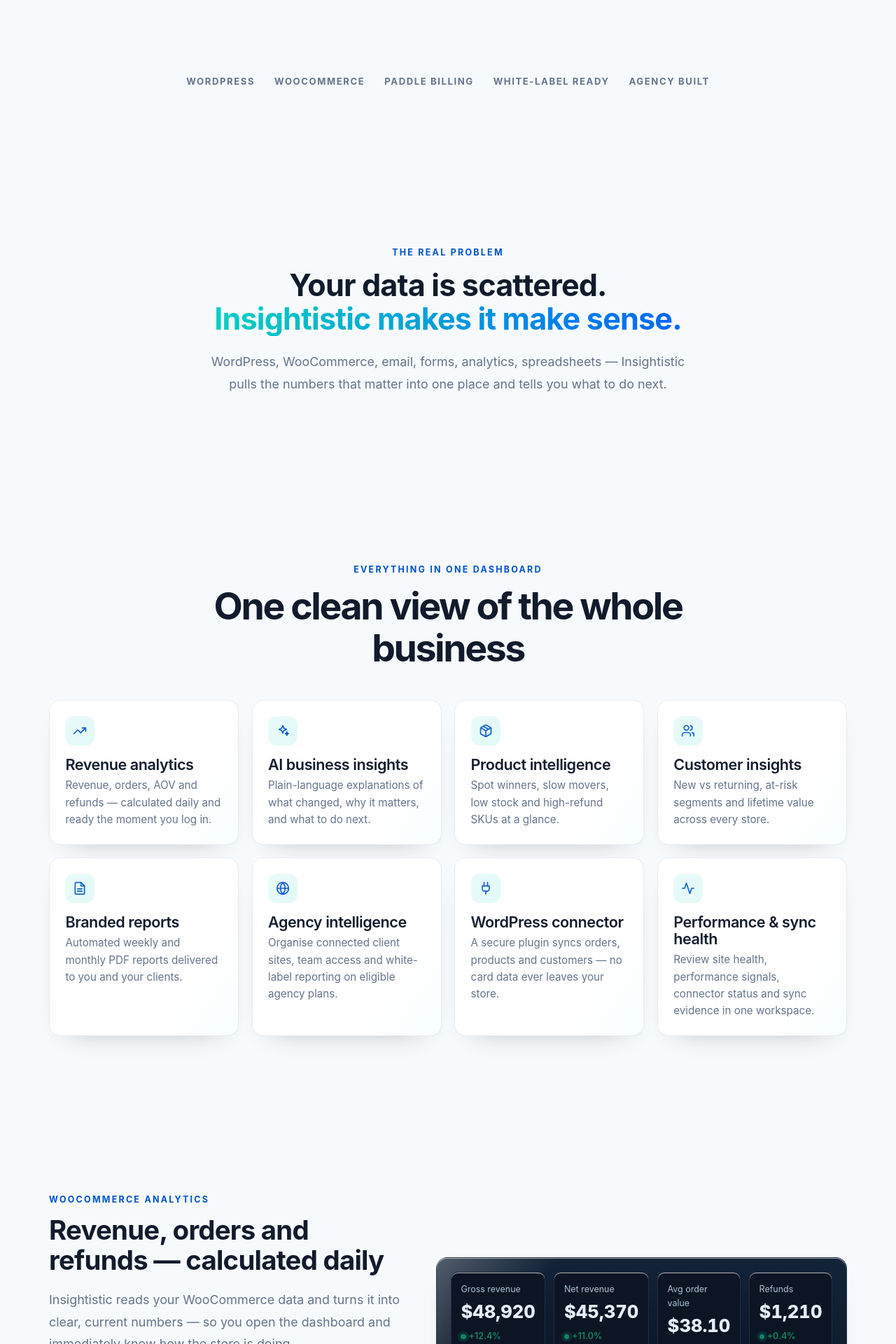
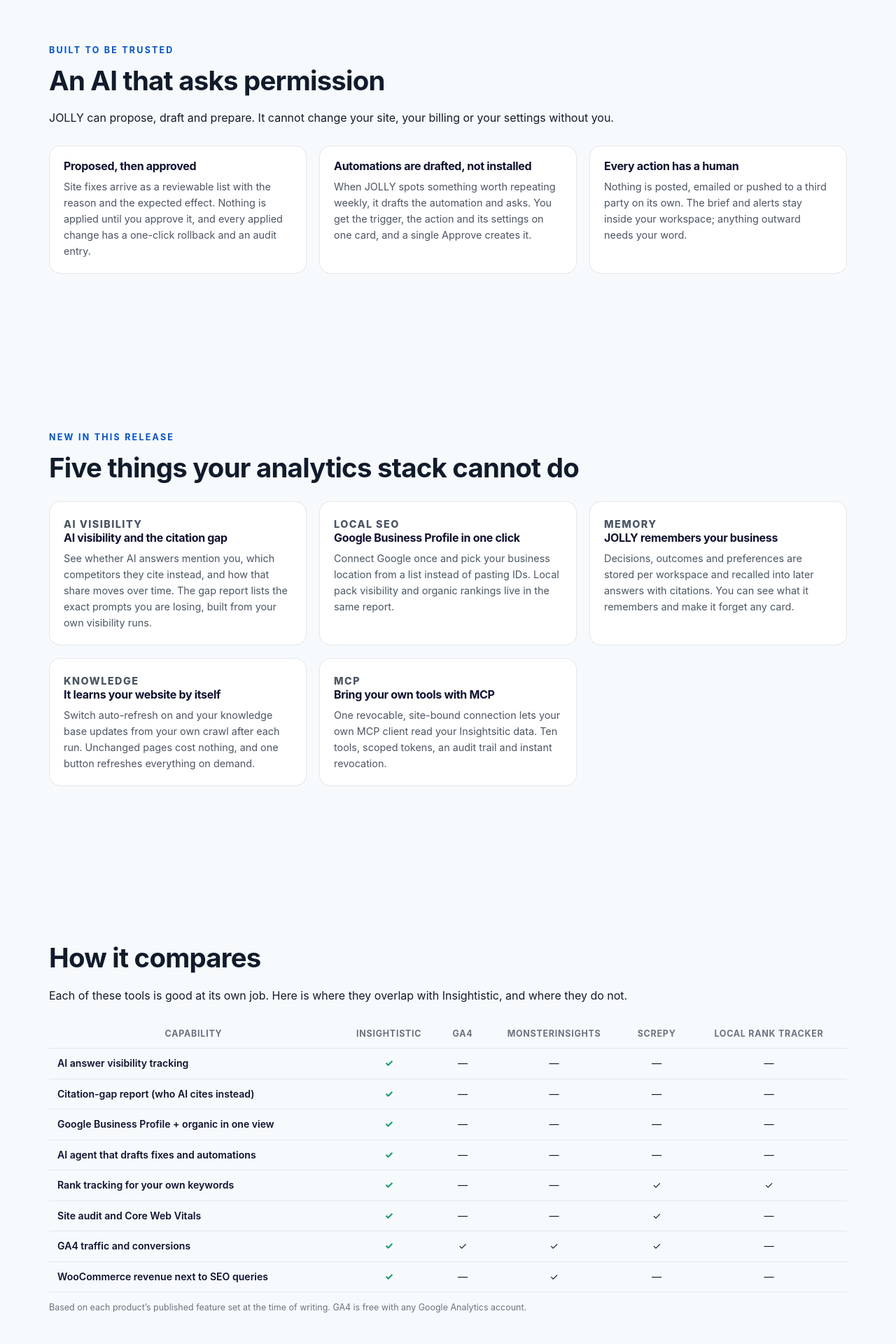
Before and after one commit to Shubochandrosarker/insightistic-website, a WordPress theme: template insightistic-marketing/front-page.php in a window 1280 px wide. Shown: the part 1120-3040 px from the top of the page at 70% size. Run offline with PHP 8.4 and a stand-in for WordPress, Linux system fonts and the light colour scheme; the site name, menu and one post (Sample post) are stand-ins, and other content is empty; some libraries are stand-ins or nearby versions.

Commit message:
feat(marketing): V3 story sections - proof, permission model, capabilities, comparison
The homepage now tells the V3 story instead of listing features.

- Hero: "Your business, handled. Even at 3 AM." with a subtitle that names what
  JOLLY actually reads (Search Console, GA4, WooCommerce, site audit, knowledge
  base) and what it hands back (a brief with the one decision that matters).
- Proof block: the morning-brief line ("While you slept: 3 things changed, 1
  needs your decision, 0 fires") explicitly labelled as an example of the
  brief's shape, not as any visitor's numbers.
- Trust: "An AI that asks permission" - proposed-then-approved site fixes with
  rollback and audit, automations drafted not installed, and nothing posted,
  emailed or pushed without the owner.
- Five capability blocks: AI visibility + citation gap, GBP one-click, learning
  memory, knowledge auto-pilot, MCP connection - each stated as the product
  actually behaves.
- Comparison table vs GA4 / MonsterInsights / Screpy / Local Rank Tracker:
  factual rows only, em dashes where a tool does not do the thing, and a note
  that it reflects published feature sets.

All PHP lints clean; the promo-bar specs still pass 7/7.

Still to come in this rebrand: the per-platform AppSumo CTA slugs (the helper
refactor is written but the CTA audit is not), the wave-1 copy fixes, annual
pricing and credit-economics explainers, and staging screenshots per page.

```diff
--- a/insightistic-marketing/assets/css/theme.css
+++ b/insightistic-marketing/assets/css/theme.css
@@ -1186,3 +1186,25 @@ body { background: #F7FAFC; color: #111B2C; }
 	.ins-credit-pack strong { font-size: 0.95rem; }
 	.ins-credit-pack span { font-size: 0.86rem; }
 }
+
+/* V3 story sections: proof, permission model, capabilities, comparison. */
+.ins-proof__card { max-width: 820px; margin: 0 auto; padding: 32px; border-radius: 20px; background: #0f1230; color: #fff; text-align: center; }
+.ins-proof__eyebrow { margin: 0 0 10px; font-size: 11px; font-weight: 800; letter-spacing: .12em; text-transform: uppercase; color: #f5c451; }
+.ins-proof__title { margin: 0; font-size: clamp(1.35rem, 3vw, 2rem); line-height: 1.25; font-weight: 800; }
+.ins-proof__note { margin: 12px auto 0; max-width: 620px; font-size: .85rem; color: rgba(255,255,255,.65); }
+.ins-proof__list { display: flex; flex-wrap: wrap; justify-content: center; gap: 28px; margin: 22px 0 0; padding: 0; list-style: none; font-size: .85rem; color: rgba(255,255,255,.8); }
+.ins-proof__list strong { display: block; font-size: 1.6rem; font-weight: 800; color: #fff; }
+.ins-trust__grid, .ins-v3-features__grid { display: grid; gap: 18px; margin-top: 26px; }
+@media (min-width: 782px) { .ins-trust__grid { grid-template-columns: repeat(3, 1fr); } .ins-v3-features__grid { grid-template-columns: repeat(2, 1fr); } }
+@media (min-width: 1100px) { .ins-v3-features__grid { grid-template-columns: repeat(3, 1fr); } }
+.ins-trust__item, .ins-v3-features__item { padding: 20px; border: 1px solid rgba(15,18,48,.1); border-radius: 16px; background: #fff; }
+.ins-trust__item h3, .ins-v3-features__item h3 { margin: 0 0 8px; font-size: 1rem; font-weight: 700; color: #0f1230; }
+.ins-trust__item p, .ins-v3-features__item p { margin: 0; font-size: .9rem; line-height: 1.6; color: #4b5563; }
+.ins-v3-features__tag { margin: 0 0 6px; font-size: 10px; font-weight: 800; letter-spacing: .1em; text-transform: uppercase; color: #7c3aed; }
+.ins-compare__scroll { margin-top: 22px; overflow-x: auto; }
+.ins-compare__table { width: 100%; border-collapse: collapse; font-size: .88rem; }
+.ins-compare__table th, .ins-compare__table td { padding: 10px 12px; border-bottom: 1px solid rgba(15,18,48,.08); text-align: center; white-space: nowrap; }
+.ins-compare__table thead th { font-size: .78rem; text-transform: uppercase; letter-spacing: .06em; color: #6b7280; }
+.ins-compare__table tbody th { text-align: left; font-weight: 600; color: #0f1230; white-space: normal; }
+.ins-compare__table .is-yes { color: #059669; font-weight: 700; }
+.ins-compare__note { margin-top: 12px; font-size: .78rem; color: #6b7280; }
--- a/insightistic-marketing/front-page.php
+++ b/insightistic-marketing/front-page.php
@@ -14,6 +14,7 @@ get_header();
 <main id="main" class="ins-main ins-home">
 	<?php
 	get_template_part( 'template-parts/sections/hero' );
+	get_template_part( 'template-parts/sections/v3-story' );
 	get_template_part( 'template-parts/sections/analytics-preview' );
 	get_template_part( 'template-parts/sections/logo-cloud' );
 	get_template_part( 'template-parts/sections/problem' );
--- a/insightistic-marketing/template-parts/sections/hero.php
+++ b/insightistic-marketing/template-parts/sections/hero.php
@@ -10,8 +10,8 @@ if ( ! defined( 'ABSPATH' ) ) {
 }
 
 $eyebrow  = insightistic_option( 'insightistic_hero_eyebrow', __( 'AI business intelligence for WordPress & WooCommerce', 'insightistic-marketing' ) );
-$title    = insightistic_option( 'insightistic_hero_title', __( 'Understand your WordPress business. Act on what matters.', 'insightistic-marketing' ) );
-$subtitle = insightistic_option( 'insightistic_hero_subtitle', __( 'Connect WordPress and WooCommerce analytics, SEO, website performance and AI-powered business insights in one intelligent workspace. Monitor performance, uncover opportunities and turn your data into clearer decisions.', 'insightistic-marketing' ) );
+$title    = insightistic_option( 'insightistic_hero_title', __( 'Your business, handled. Even at 3 AM.', 'insightistic-marketing' ) );
+$subtitle = insightistic_option( 'insightistic_hero_subtitle', __( 'Agent JOLLY works your analytics while you sleep: it connects Search Console, GA4, WooCommerce, your site audit and your knowledge base, then hands you a brief with the one decision that matters today.', 'insightistic-marketing' ) );
 ?>
 <section class="ins-section ins-hero" aria-labelledby="ins-hero-title">
 	<div class="ins-container ins-hero__inner">
--- /dev/null
+++ b/insightistic-marketing/template-parts/sections/v3-story.php
@@ -0,0 +1,166 @@
+<?php
+/**
+ * V3 story sections: the proof, the permission model, the five capabilities and
+ * the honest comparison.
+ *
+ * Kept in one template part because they tell one story and are always shipped
+ * together. Every claim here is true of the live product at deploy time; nothing
+ * is aspirational, and the comparison table states facts rather than insults.
+ *
+ * @package Insightistic_Marketing
+ */
+
+if ( ! defined( 'ABSPATH' ) ) {
+	exit;
+}
+?>
+<?php
+/**
+ * 1. Proof block — what the morning brief looks like.
+ *
+ * The counts are illustrative of the brief's shape, not a claim about a specific
+ * visitor's account, so the block says "an example" and never renders numbers as
+ * if they were someone's data.
+ */
+?>
+<section class="ins-section ins-proof" aria-labelledby="ins-proof-title">
+	<div class="ins-container">
+		<div class="ins-proof__card">
+			<p class="ins-proof__eyebrow"><?php esc_html_e( 'The morning brief', 'insightistic-marketing' ); ?></p>
+			<h2 id="ins-proof-title" class="ins-proof__title"><?php esc_html_e( 'While you slept: 3 things changed, 1 needs your decision, 0 fires.', 'insightistic-marketing' ); ?></h2>
+			<p class="ins-proof__note"><?php esc_html_e( 'An example of what Agent JOLLY writes before you wake up. Your workspace gets its own counts, from your own data.', 'insightistic-marketing' ); ?></p>
+			<ul class="ins-proof__list">
+				<li><strong>3</strong> <?php esc_html_e( 'changes worth knowing about', 'insightistic-marketing' ); ?></li>
+				<li><strong>1</strong> <?php esc_html_e( 'decision waiting for you', 'insightistic-marketing' ); ?></li>
+				<li><strong>0</strong> <?php esc_html_e( 'things on fire', 'insightistic-marketing' ); ?></li>
+			</ul>
+		</div>
+	</div>
+</section>
+
+<?php
+/** 2. Trust: the permission model. This answers the loudest objection to AI agents. */
+?>
+<section class="ins-section ins-trust" id="permission" aria-labelledby="ins-trust-title">
+	<div class="ins-container">
+		<p class="ins-eyebrow"><?php esc_html_e( 'Built to be trusted', 'insightistic-marketing' ); ?></p>
+		<h2 id="ins-trust-title" class="ins-section__title"><?php esc_html_e( 'An AI that asks permission', 'insightistic-marketing' ); ?></h2>
+		<p class="ins-section__lede"><?php esc_html_e( 'JOLLY can propose, draft and prepare. It cannot change your site, your billing or your settings without you.', 'insightistic-marketing' ); ?></p>
+
+		<div class="ins-trust__grid">
+			<div class="ins-trust__item">
+				<h3><?php esc_html_e( 'Proposed, then approved', 'insightistic-marketing' ); ?></h3>
+				<p><?php esc_html_e( 'Site fixes arrive as a reviewable list with the reason and the expected effect. Nothing is applied until you approve it, and every applied change has a one-click rollback and an audit entry.', 'insightistic-marketing' ); ?></p>
+			</div>
+			<div class="ins-trust__item">
+				<h3><?php esc_html_e( 'Automations are drafted, not installed', 'insightistic-marketing' ); ?></h3>
+				<p><?php esc_html_e( 'When JOLLY spots something worth repeating weekly, it drafts the automation and asks. You get the trigger, the action and its settings on one card, and a single Approve creates it.', 'insightistic-marketing' ); ?></p>
+			</div>
+			<div class="ins-trust__item">
+				<h3><?php esc_html_e( 'Every action has a human', 'insightistic-marketing' ); ?></h3>
+				<p><?php esc_html_e( 'Nothing is posted, emailed or pushed to a third party on its own. The brief and alerts stay inside your workspace; anything outward needs your word.', 'insightistic-marketing' ); ?></p>
+			</div>
+		</div>
+	</div>
+</section>
+
+<?php
+/** 3. Five capability blocks — the V3 features stated plainly. */
+$ins_v3_features = array(
+	array(
+		'title' => __( 'AI visibility and the citation gap', 'insightistic-marketing' ),
+		'body'  => __( 'See whether AI answers mention you, which competitors they cite instead, and how that share moves over time. The gap report lists the exact prompts you are losing, built from your own visibility runs.', 'insightistic-marketing' ),
+		'tag'   => __( 'AI visibility', 'insightistic-marketing' ),
+	),
+	array(
+		'title' => __( 'Google Business Profile in one click', 'insightistic-marketing' ),
+		'body'  => __( 'Connect Google once and pick your business location from a list instead of pasting IDs. Local pack visibility and organic rankings live in the same report.', 'insightistic-marketing' ),
+		'tag'   => __( 'Local SEO', 'insightistic-marketing' ),
+	),
+	array(
+		'title' => __( 'JOLLY remembers your business', 'insightistic-marketing' ),
+		'body'  => __( 'Decisions, outcomes and preferences are stored per workspace and recalled into later answers with citations. You can see what it remembers and make it forget any card.', 'insightistic-marketing' ),
+		'tag'   => __( 'Memory', 'insightistic-marketing' ),
+	),
+	array(
+		'title' => __( 'It learns your website by itself', 'insightistic-marketing' ),
+		'body'  => __( 'Switch auto-refresh on and your knowledge base updates from your own crawl after each run. Unchanged pages cost nothing, and one button refreshes everything on demand.', 'insightistic-marketing' ),
+		'tag'   => __( 'Knowledge', 'insightistic-marketing' ),
+	),
+	array(
+		'title' => __( 'Bring your own tools with MCP', 'insightistic-marketing' ),
+		'body'  => __( 'One revocable, site-bound connection lets your own MCP client read your Insightsitic data. Ten tools, scoped tokens, an audit trail and instant revocation.', 'insightistic-marketing' ),
+		'tag'   => __( 'MCP', 'insightistic-marketing' ),
+	),
+);
+?>
+<section class="ins-section ins-v3-features" aria-labelledby="ins-v3-title">
+	<div class="ins-container">
+		<p class="ins-eyebrow"><?php esc_html_e( 'New in this release', 'insightistic-marketing' ); ?></p>
+		<h2 id="ins-v3-title" class="ins-section__title"><?php esc_html_e( 'Five things your analytics stack cannot do', 'insightistic-marketing' ); ?></h2>
+		<div class="ins-v3-features__grid">
+			<?php foreach ( $ins_v3_features as $ins_feature ) : ?>
+				<article class="ins-v3-features__item">
+					<p class="ins-v3-features__tag"><?php echo esc_html( $ins_feature['tag'] ); ?></p>
+					<h3><?php echo esc_html( $ins_feature['title'] ); ?></h3>
+					<p><?php echo esc_html( $ins_feature['body'] ); ?></p>
+				</article>
+			<?php endforeach; ?>
+		</div>
+	</div>
+</section>
+
+<?php
+/**
+ * 4. Comparison — factual, no trash-talk. "—" means the tool does not do it.
+ */
+$ins_compare = array(
+	'rows' => array(
+		array( 'label' => __( 'AI answer visibility tracking', 'insightistic-marketing' ), 'ins' => true, 'ga4' => false, 'mi' => false, 'screpy' => false, 'lrt' => false ),
+		array( 'label' => __( 'Citation-gap report (who AI cites instead)', 'insightistic-marketing' ), 'ins' => true, 'ga4' => false, 'mi' => false, 'screpy' => false, 'lrt' => false ),
+		array( 'label' => __( 'Google Business Profile + organic in one view', 'insightistic-marketing' ), 'ins' => true, 'ga4' => false, 'mi' => false, 'screpy' => false, 'lrt' => false ),
+		array( 'label' => __( 'AI agent that drafts fixes and automations', 'insightistic-marketing' ), 'ins' => true, 'ga4' => false, 'mi' => false, 'screpy' => false, 'lrt' => false ),
+		array( 'label' => __( 'Rank tracking for your own keywords', 'insightistic-marketing' ), 'ins' => true, 'ga4' => false, 'mi' => false, 'screpy' => true, 'lrt' => true ),
+		array( 'label' => __( 'Site audit and Core Web Vitals', 'insightistic-marketing' ), 'ins' => true, 'ga4' => false, 'mi' => false, 'screpy' => true, 'lrt' => false ),
+		array( 'label' => __( 'GA4 traffic and conversions', 'insightistic-marketing' ), 'ins' => true, 'ga4' => true, 'mi' => true, 'screpy' => true, 'lrt' => false ),
+		array( 'label' => __( 'WooCommerce revenue next to SEO queries', 'insightistic-marketing' ), 'ins' => true, 'ga4' => false, 'mi' => true, 'screpy' => false, 'lrt' => false ),
+	),
+);
+$ins_mark = static function ( bool $value ): string {
+	return $value ? '✓' : '—';
+};
+?>
+<section class="ins-section ins-compare" aria-labelledby="ins-compare-title">
+	<div class="ins-container">
+		<h2 id="ins-compare-title" class="ins-section__title"><?php esc_html_e( 'How it compares', 'insightistic-marketing' ); ?></h2>
+		<p class="ins-section__lede"><?php esc_html_e( 'Each of these tools is good at its own job. Here is where they overlap with Insightistic, and where they do not.', 'insightistic-marketing' ); ?></p>
+
+		<div class="ins-compare__scroll">
+			<table class="ins-compare__table">
+				<thead>
+					<tr>
+						<th scope="col"><?php esc_html_e( 'Capability', 'insightistic-marketing' ); ?></th>
+						<th scope="col"><?php esc_html_e( 'Insightistic', 'insightistic-marketing' ); ?></th>
+						<th scope="col"><?php esc_html_e( 'GA4', 'insightistic-marketing' ); ?></th>
+						<th scope="col"><?php esc_html_e( 'MonsterInsights', 'insightistic-marketing' ); ?></th>
+						<th scope="col"><?php esc_html_e( 'Screpy', 'insightistic-marketing' ); ?></th>
+						<th scope="col"><?php esc_html_e( 'Local Rank Tracker', 'insightistic-marketing' ); ?></th>
+					</tr>
+				</thead>
+				<tbody>
+					<?php foreach ( $ins_compare['rows'] as $ins_row ) : ?>
+						<tr>
+							<th scope="row"><?php echo esc_html( $ins_row['label'] ); ?></th>
+							<td class="is-yes"><?php echo esc_html( $ins_mark( $ins_row['ins'] ) ); ?></td>
+							<td><?php echo esc_html( $ins_mark( $ins_row['ga4'] ) ); ?></td>
+							<td><?php echo esc_html( $ins_mark( $ins_row['mi'] ) ); ?></td>
+							<td><?php echo esc_html( $ins_mark( $ins_row['screpy'] ) ); ?></td>
+							<td><?php echo esc_html( $ins_mark( $ins_row['lrt'] ) ); ?></td>
+						</tr>
+					<?php endforeach; ?>
+				</tbody>
+			</table>
+		</div>
+		<p class="ins-compare__note"><?php esc_html_e( 'Based on each product’s published feature set at the time of writing. GA4 is free with any Google Analytics account.', 'insightistic-marketing' ); ?></p>
+	</div>
+</section>
```
